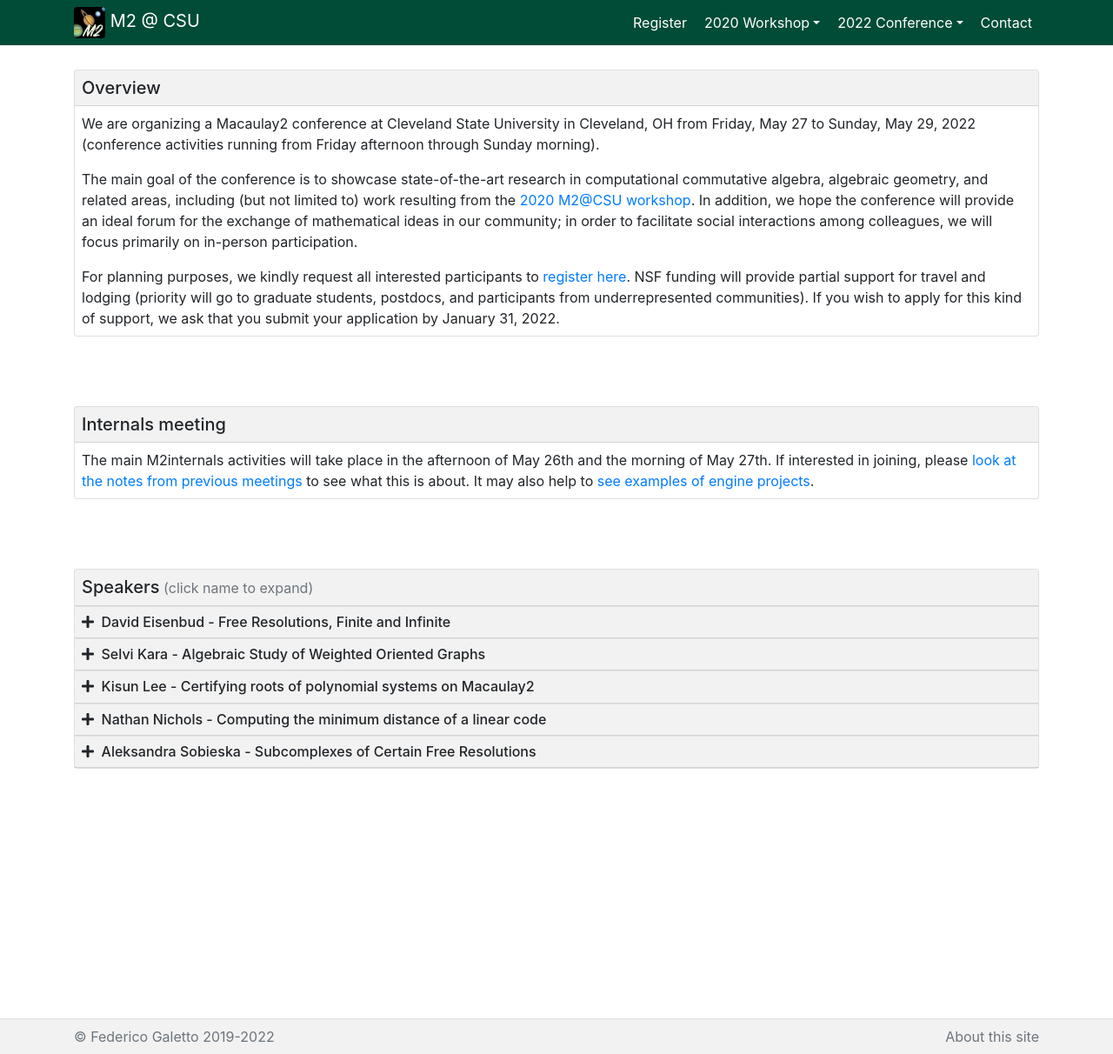
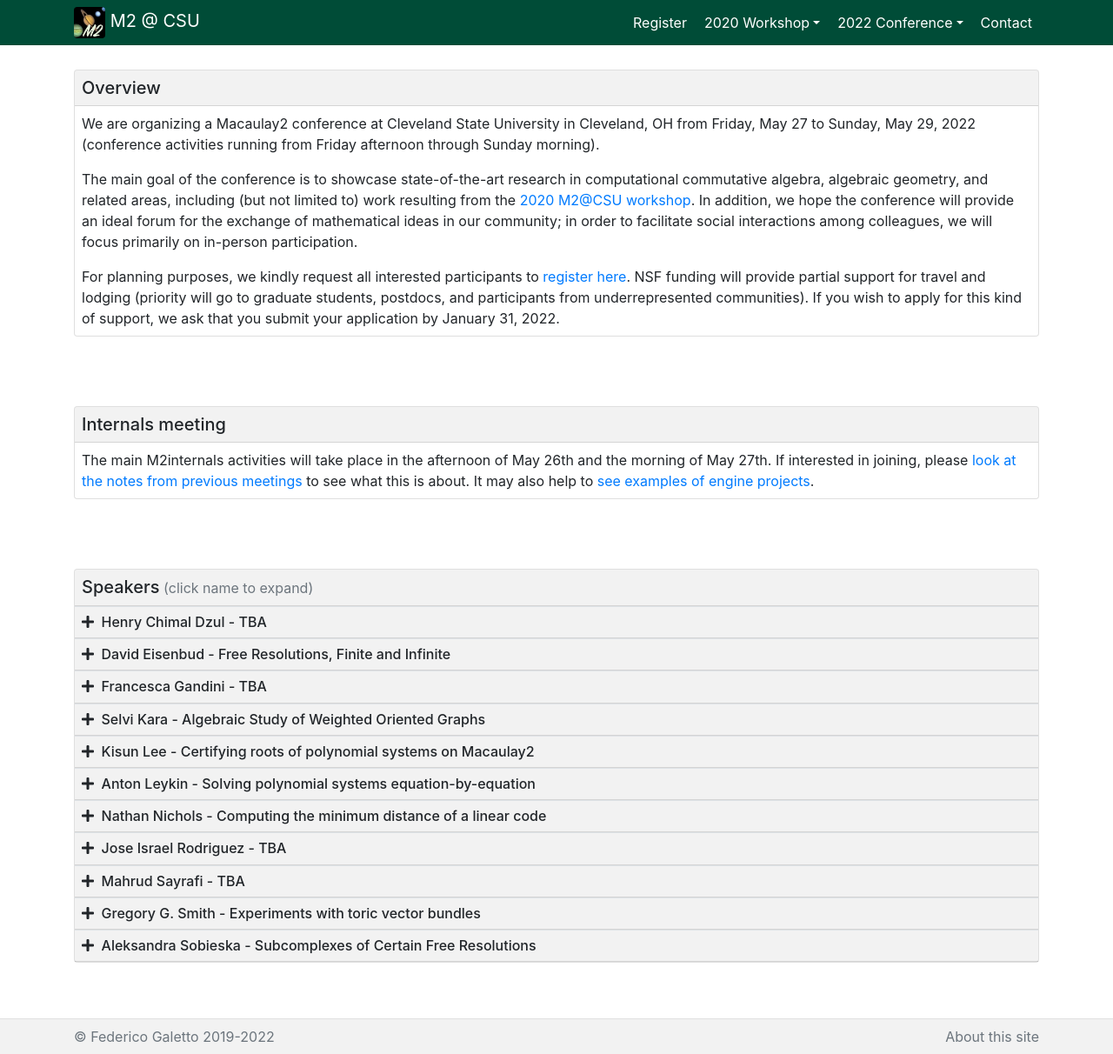
Before and after one commit to galettof/m2csu, a Jekyll site: the page built from conference.html, in a window 1280 px wide and 1212 px high. Shown: the whole window at 87% size. Built offline with Jekyll 4.4.1, drawn with Linux system fonts in a browser that asks for light colours; nearby versions of some CDN libraries.

Commit message:
added all speakers names, talks TBA

```diff
--- a/_data/talks.yml
+++ b/_data/talks.yml
@@ -53,3 +53,34 @@ package for coding theory research. I will also give an overview of the
 state of our minimum weight algorithm implementation in the package
 CodingTheory, including how it compares with other available
 implementations as well as possibilities for improvement."
+
+- first: Gregory G.
+  last: Smith
+  title: Experiments with toric vector bundles
+  abstract: "We will examine a few open problems and speculate about why this might be a fruitful area for computational experimentation.  We will also showcase some new calculations in the developing ToricReflexiveSheaves package."
+
+- first: Anton
+  last: Leykin
+  title: Solving polynomial systems equation-by-equation
+  abstract: "The task of describing the complex variety cut out by a sequence of polynomial equations is one of the central tasks of numerical algebraic geometry.
+We develop a new geometric construction that addresses this &quot;equation by equation&quot;. The resulting algorithm called &quot;u-generation&quot; uses a smaller number of continuation paths in comparison to the state-of-the-art analogs. Apart from theoretical advances, I will demonstrate Macaulay2 tools necessary for an implementation of u-generation. (This is joint work with Tim Duff and Jose Rodriguez.)"
+
+- first: Mahrud
+  last: Sayrafi
+  title: TBA
+  abstract: "TBA"
+
+- first: Francesca
+  last: Gandini
+  title: TBA
+  abstract: "TBA"
+
+- first: Jose Israel
+  last: Rodriguez
+  title: TBA
+  abstract: "TBA"
+
+- first: Henry
+  last: Chimal Dzul
+  title: TBA
+  abstract: "TBA"
```
